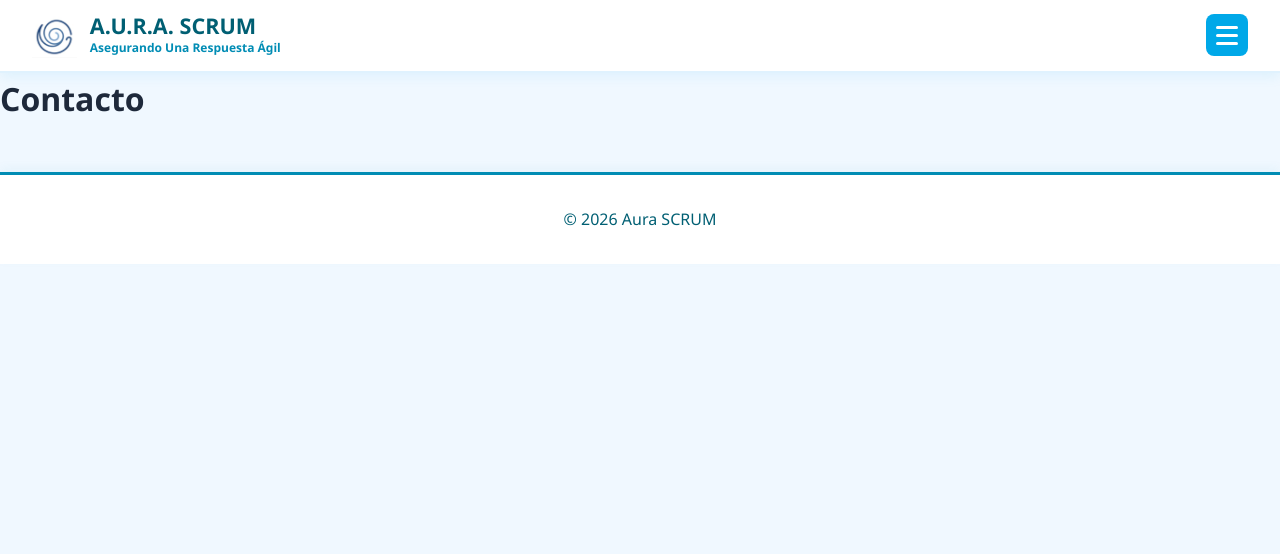
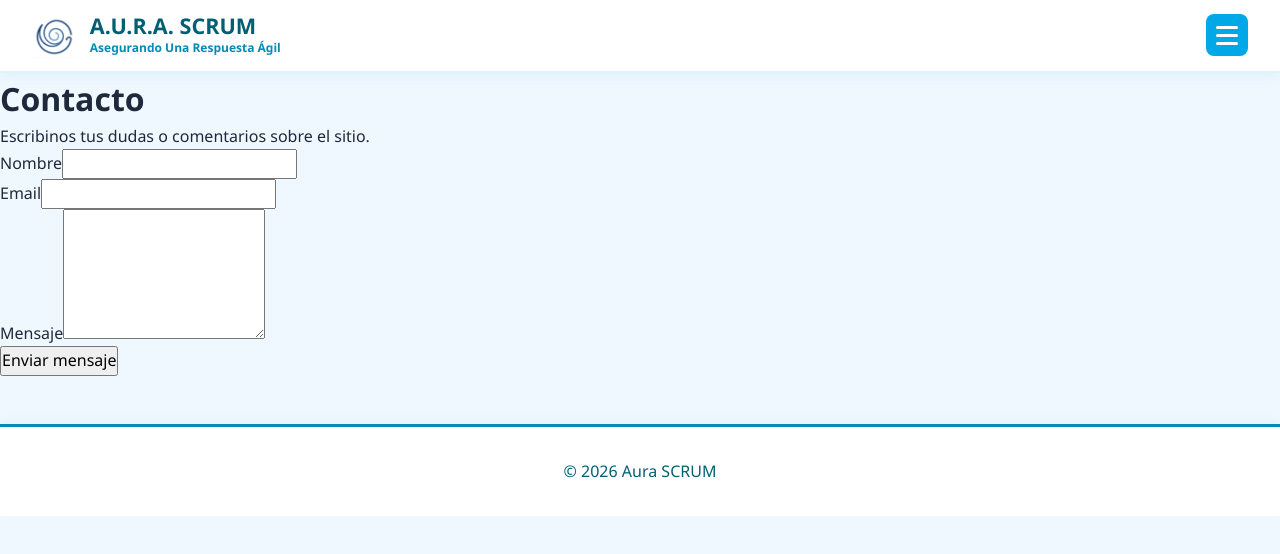
Before and after one commit to Fausto24108/Aura-Scrum, a React (Vite) app: page /contacto in a window 1280 px wide. Shown: the top 554 px of the page. Built offline with nearby package versions, Linux system fonts and the light colour scheme.

Commit message:
feat(contacto): termino pagina contacto
Sprint: SPR-2 (14/10-02/11)

Tiempo: 00:50

```diff
--- a/src/paginas/Contacto/Contacto.jsx
+++ b/src/paginas/Contacto/Contacto.jsx
@@ -1,5 +1,107 @@
+import { useState } from "react";
 import "./Contacto.css";
 
+const valoresIniciales = { nombre: "", email: "", mensaje: "" };
+
 export default function Contacto() {
-  return <main className="contacto-page"><h1>Contacto</h1></main>;
+  const [datos, setDatos] = useState(valoresIniciales);
+  const [errores, setErrores] = useState({});
+  const [enviado, setEnviado] = useState(false);
+
+  function manejarCambio(e) {
+    setDatos({ ...datos, [e.target.name]: e.target.value });
+    setEnviado(false);
+  }
+
+  function validar() {
+    const nuevos = {};
+    const patronEmail = /^[^\s@]+@[^\s@]+\.[^\s@]+$/;
+
+    if (datos.nombre.trim().length < 3) {
+      nuevos.nombre = "El nombre debe tener al menos 3 caracteres.";
+    }
+    if (!patronEmail.test(datos.email)) {
+      nuevos.email = "Ingresá un email válido, por ejemplo nombre@correo.com.";
+    }
+    if (datos.mensaje.trim().length < 10) {
+      nuevos.mensaje = "El mensaje debe tener al menos 10 caracteres.";
+    }
+    return nuevos;
+  }
+
+  function enviar(e) {
+    e.preventDefault();
+    const nuevos = validar();
+    setErrores(nuevos);
+
+    if (Object.keys(nuevos).length === 0) {
+      setEnviado(true);
+      setDatos(valoresIniciales);
+    }
+  }
+
+  return (
+    <main className="contacto-page">
+      <h1>Contacto</h1>
+      <p>Escribinos tus dudas o comentarios sobre el sitio.</p>
+
+      <form className="contacto-form" onSubmit={enviar} noValidate>
+        <div className="campo">
+          <label htmlFor="nombre">Nombre</label>
+          <input
+            id="nombre"
+            name="nombre"
+            type="text"
+            value={datos.nombre}
+            onChange={manejarCambio}
+            aria-invalid={errores.nombre ? "true" : "false"}
+            aria-describedby="error-nombre"
+          />
+          {errores.nombre && (
+            <span id="error-nombre" className="error" role="alert">{errores.nombre}</span>
+          )}
+        </div>
+
+        <div className="campo">
+          <label htmlFor="email">Email</label>
+          <input
+            id="email"
+            name="email"
+            type="email"
+            value={datos.email}
+            onChange={manejarCambio}
+            aria-invalid={errores.email ? "true" : "false"}
+            aria-describedby="error-email"
+          />
+          {errores.email && (
+            <span id="error-email" className="error" role="alert">{errores.email}</span>
+          )}
+        </div>
+
+        <div className="campo">
+          <label htmlFor="mensaje">Mensaje</label>
+          <textarea
+            id="mensaje"
+            name="mensaje"
+            rows="5"
+            value={datos.mensaje}
+            onChange={manejarCambio}
+            aria-invalid={errores.mensaje ? "true" : "false"}
+            aria-describedby="error-mensaje"
+          />
+          {errores.mensaje && (
+            <span id="error-mensaje" className="error" role="alert">{errores.mensaje}</span>
+          )}
+        </div>
+
+        <button type="submit">Enviar mensaje</button>
+
+        {enviado && (
+          <p className="exito" role="status">
+            ¡Gracias! Tu mensaje fue enviado correctamente.
+          </p>
+        )}
+      </form>
+    </main>
+  );
 }
```
